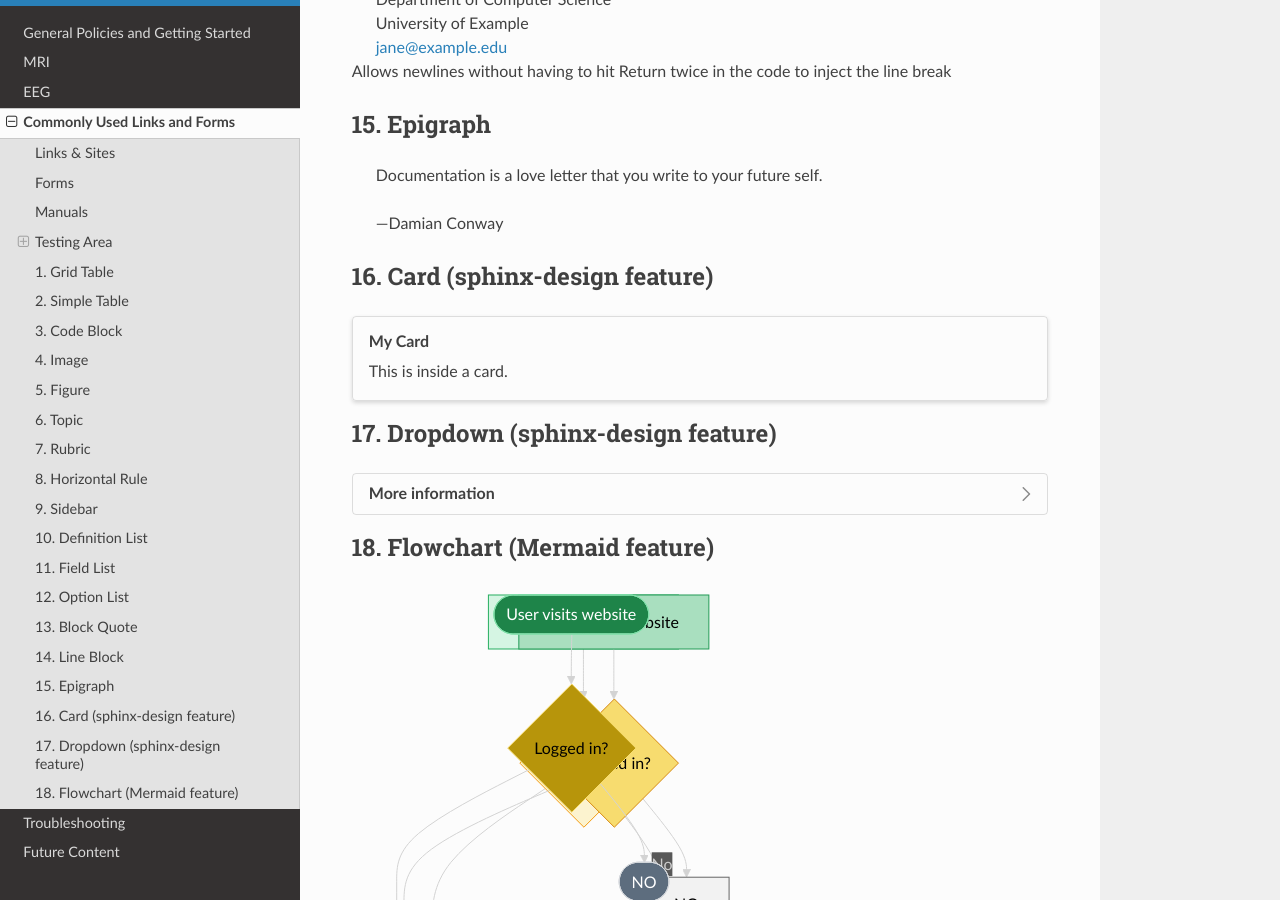
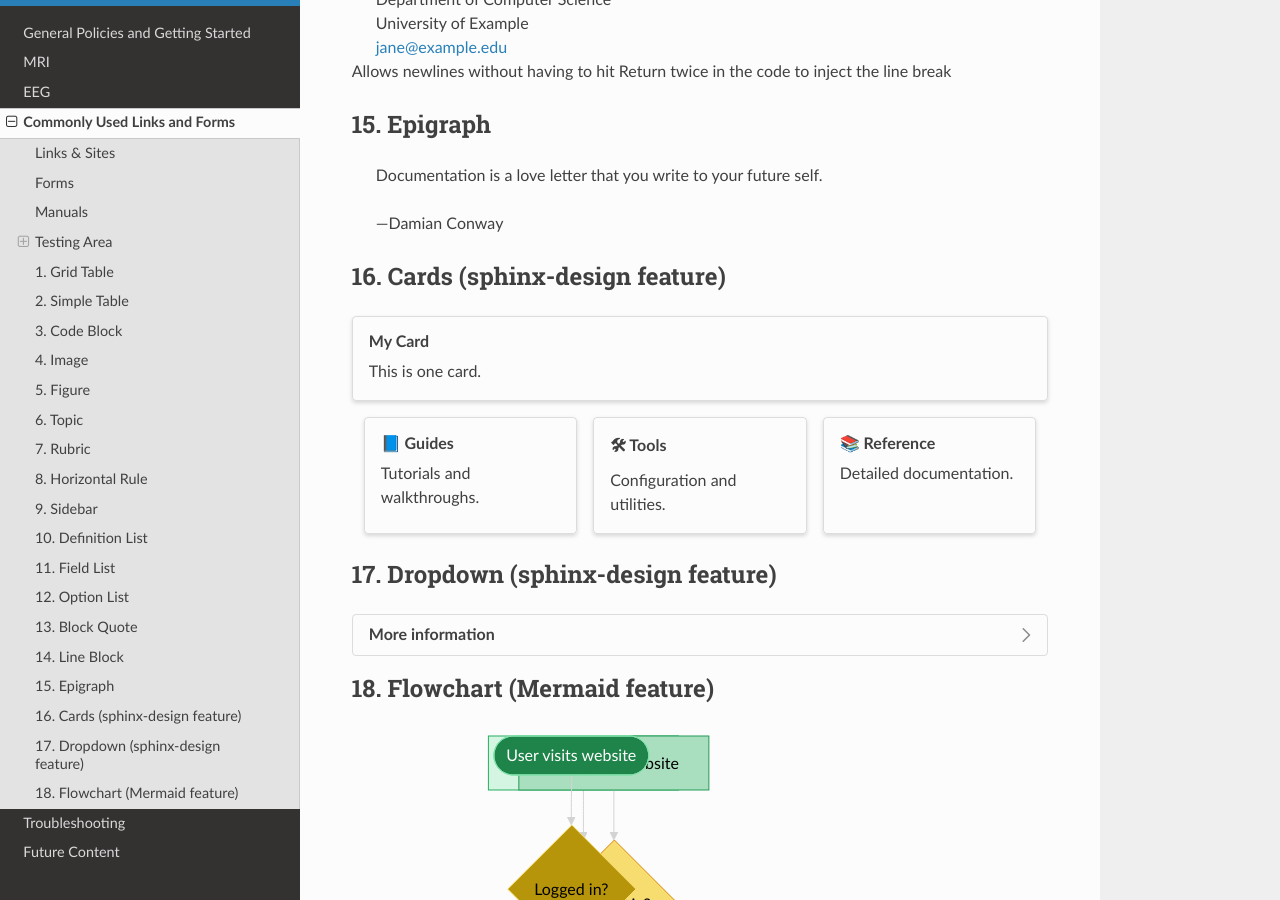
Before and after one commit to CCN-Support/CCN_Wiki, a Sphinx documentation site: the page built from docs/source/links-and-forms.rst, in a window 1280 px wide and 900 px high, scrolled down 5308 px. Built offline with Sphinx 7.4.7 and the Read the Docs theme 3.1.0, drawn with Linux system fonts in a browser that asks for light colours.

Commit message:
Update links-and-forms.rst

```diff
--- a/docs/source/links-and-forms.rst
+++ b/docs/source/links-and-forms.rst
@@ -244,12 +244,27 @@ This is back to normal text.
 
    -- Damian Conway
 
-16. Card (sphinx-design feature)
+16. Cards (sphinx-design feature)
 --------------------------------
 
 .. card:: My Card
 
-   This is inside a card.
+   This is one card.
+
+.. grid:: 3
+   :gutter: 3
+
+   .. grid-item-card:: 📘 Guides
+
+      Tutorials and walkthroughs.
+
+   .. grid-item-card:: 🛠 Tools
+
+      Configuration and utilities.
+
+   .. grid-item-card:: 📚 Reference
+
+      Detailed documentation.
 
 17. Dropdown (sphinx-design feature)
 ------------------------------------
```
